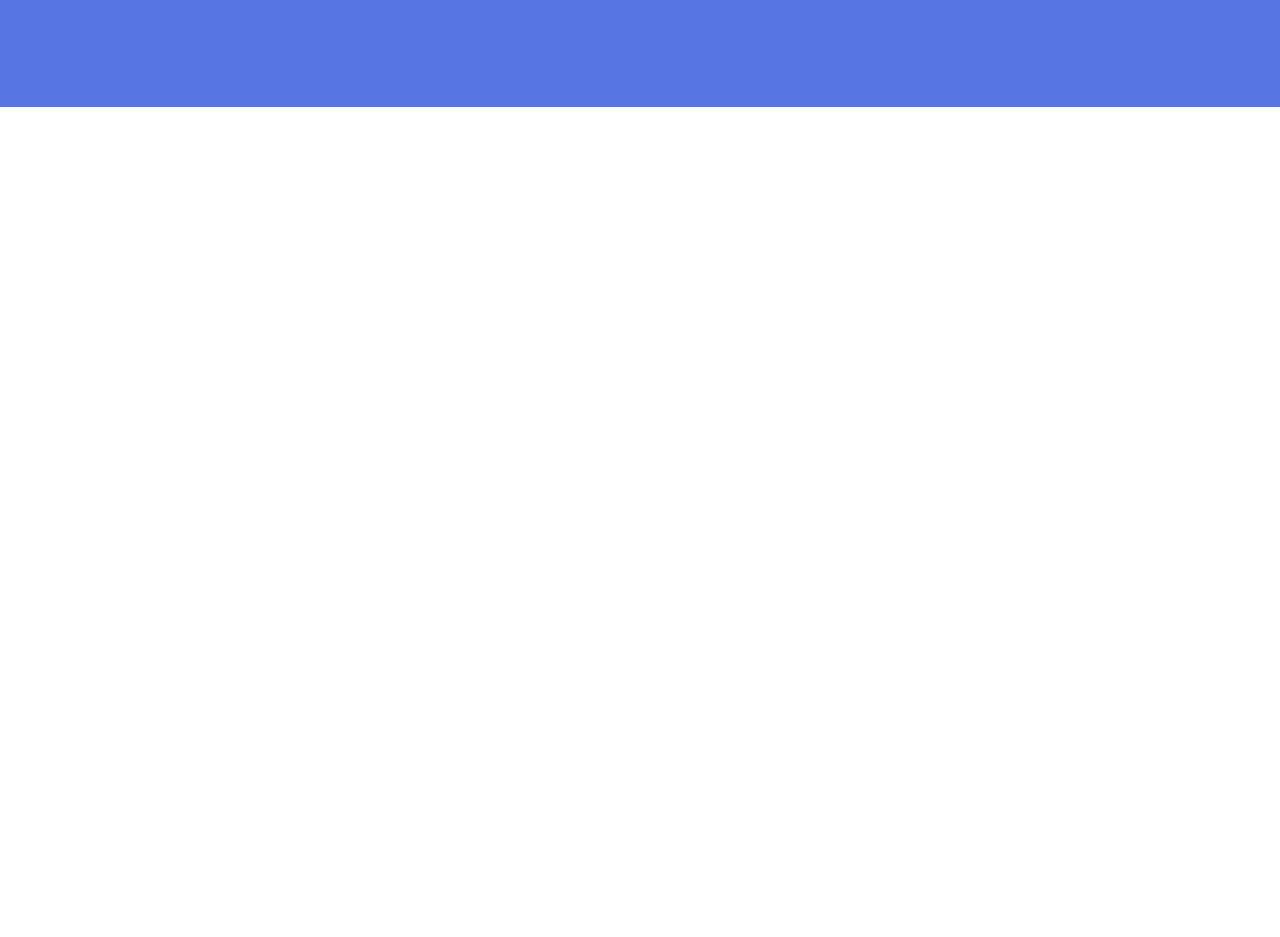
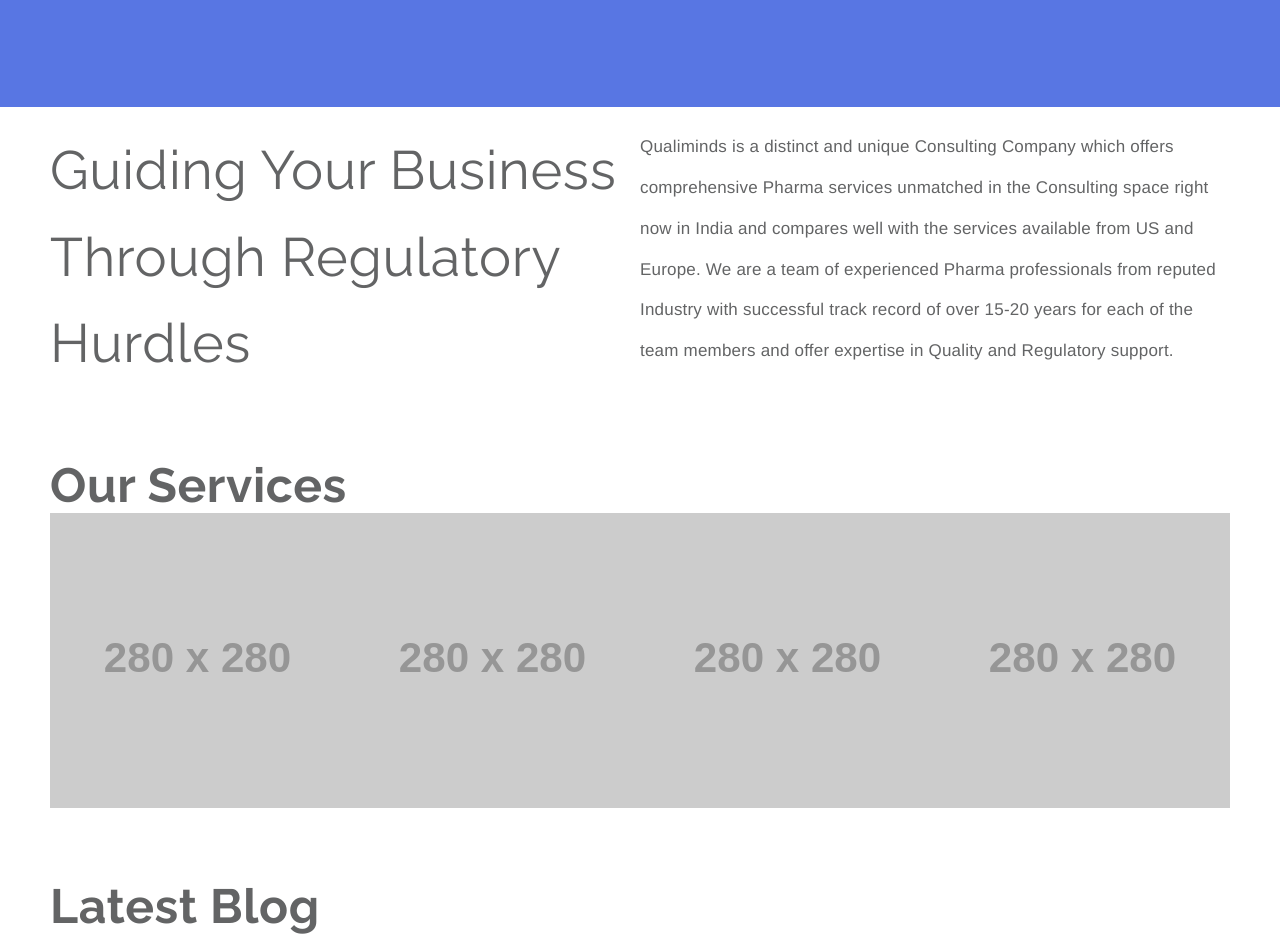
Before and after one commit to bassoGeorge/qualiminds-design, a website: page index.html in a window 1280 px wide. Shown: the part 520-1457 px from the top of the page. Before the commit the page ends 800 px from the top, so only its background shows below. Drawn offline with nearby package versions, Linux system fonts and the light colour scheme; files that its build step writes are made by us from their sources; placeholder pictures from the web are drawn by us.

Commit message:
Other quick markup

```diff
--- a/index.html
+++ b/index.html
@@ -41,7 +41,33 @@
                     </a>
                 </div>
             </section>
+
+            <section class="flex-grid tablet-2 page-section">
+                <div class="grid-item">
+                    <quote class="large">Guiding Your Business Through Regulatory Hurdles</quote>
+                </div>
+                <div class="grid-item">
+                    <p class="txt-large">
+                        Qualiminds is a distinct and unique Consulting Company which offers comprehensive Pharma services unmatched in the Consulting space right now in India and compares well with the services available from US and Europe. We are a team of experienced Pharma professionals from reputed Industry with successful track record of over 15-20 years for each of the team members and offer expertise in Quality and Regulatory support.
+                    </p>
+                </div>
+            </section>
+            <section class="page-section">
+                <h1>Our Services</h1>
+                <div class="flex-grid tablet-4">
+                    <img alt="" src="https://dummyimage.com/280x280/b9dedd/000000.png" class="grid-item"/>
+                    <img alt="" src="https://dummyimage.com/280x280/b9dedd/000000.png" class="grid-item"/>
+                    <img alt="" src="https://dummyimage.com/280x280/b9dedd/000000.png" class="grid-item"/>
+                    <img alt="" src="https://dummyimage.com/280x280/b9dedd/000000.png" class="grid-item"/>
+                </div>
+            </section>
+            <section class="page-section">
+                <h1>Latest Blog</h1>
+            </section>
+
         </div>
+
+
         <footer>
         </footer>
 
--- a/resources/sass/_base.scss
+++ b/resources/sass/_base.scss
@@ -88,3 +88,10 @@
 .cf:after {
     clear: both;
 }
+
+.page-section {
+    margin-top: 2rem;
+    margin-bottom: 7rem;
+    padding-left: 5rem;
+    padding-right: 5rem;
+}
```
